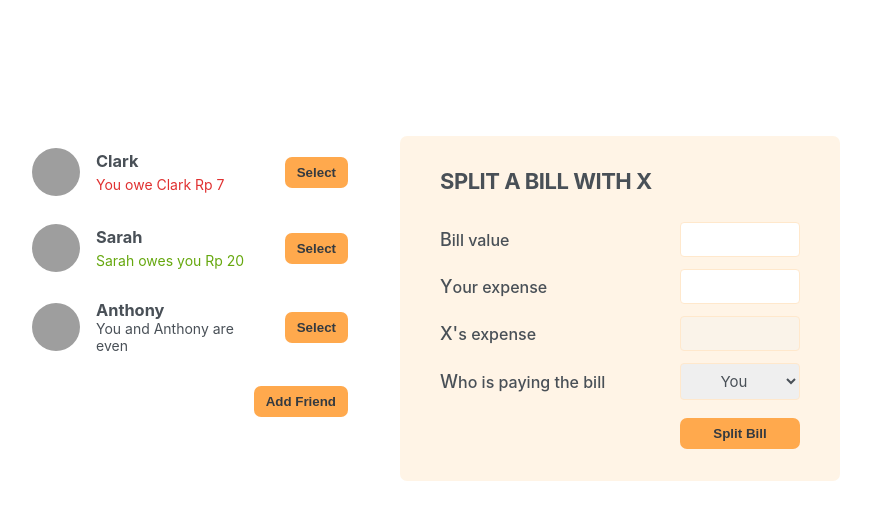
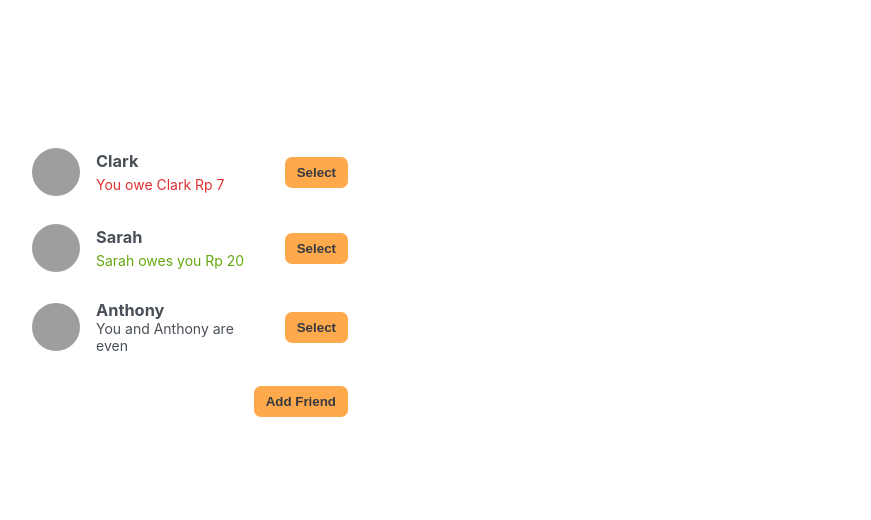
Before and after one commit to gustionusamba24/eat-n-split, a React (Create React App) app: page / in a window 1280 px wide. Shown: the top 520 px of the page, without its empty margins (210-1081 px from the left). Built offline with nearby package versions, Linux system fonts and the light colour scheme; grey boxes are pictures that could not be loaded.

Commit message:
Implement selection of a friend

```diff
--- a/src/App.jsx
+++ b/src/App.jsx
@@ -32,6 +32,7 @@
 const App = () => {
   const [friends, setFriends] = useState(initialFriends);
   const [showAddFriend, setShowAddFriend] = useState(false);
+  const [selectedFriend, setSelectedFriend] = useState(null);
 
   const handleShowAddFriend = () => {
     setShowAddFriend((show) => !show);
@@ -42,35 +43,59 @@
     setShowAddFriend(false);
   };
 
+  const handleSelection = (friend) => {
+    // setSelectedFriend(friend);
+    setSelectedFriend((cur) =>
+      cur?.id === friend.id ? null : friend
+    );
+    setShowAddFriend(false);
+  };
+
   return (
     <div className="app">
       <div className="sidebar">
-        <FriendsList friends={friends} />
+        <FriendsList
+          friends={friends}
+          selectedFriend={selectedFriend}
+          onSelection={handleSelection}
+        />
+
         {showAddFriend && (
           <FormAddFriend onAddFriend={handleAddFriend} />
         )}
+
         <Button onClick={handleShowAddFriend}>
           {showAddFriend ? "Close" : "Add Friend"}
         </Button>
       </div>
-      <FormSplitBill />
+
+      {selectedFriend && (
+        <FormSplitBill selectedFriend={selectedFriend} />
+      )}
     </div>
   );
 };
 
-const FriendsList = ({ friends }) => {
+const FriendsList = ({ friends, onSelection, selectedFriend }) => {
   return (
     <ul>
       {friends.map((friend) => (
-        <Friends friend={friend} key={friend.id} />
+        <Friends
+          friend={friend}
+          key={friend.id}
+          onSelection={onSelection}
+          selectedFriend={selectedFriend}
+        />
       ))}
     </ul>
   );
 };
 
-const Friends = ({ friend }) => {
+const Friends = ({ friend, onSelection, selectedFriend }) => {
+  const isSelected = selectedFriend?.id === friend.id;
+
   return (
-    <li>
+    <li className={isSelected ? "selected" : ""}>
       <img src={friend.image} alt={friend.name} />
       <h3>{friend.name}</h3>
       {friend.balance < 0 && (
@@ -84,7 +109,9 @@
         </p>
       )}
       {friend.balance === 0 && <p>You and {friend.name} are even</p>}
-      <Button>Select</Button>
+      <Button onClick={() => onSelection(friend)}>
+        {isSelected ? "Cancel" : "Select"}
+      </Button>
     </li>
   );
 };
@@ -133,10 +160,10 @@
   );
 };
 
-const FormSplitBill = () => {
+const FormSplitBill = ({ selectedFriend }) => {
   return (
     <form className="form-split-bill">
-      <h2>Split a bill with X</h2>
+      <h2>Split a bill with {selectedFriend.name}</h2>
 
       <label>Bill value</label>
       <input type="text" />
@@ -144,13 +171,13 @@
       <label>Your expense</label>
       <input type="text" />
 
-      <label>X's expense</label>
+      <label>{selectedFriend.name}'s expense</label>
       <input type="text" disabled />
 
       <label>Who is paying the bill</label>
       <select>
         <option value="user">You</option>
-        <option value="friend">X</option>
+        <option value="friend">{selectedFriend.name}</option>
       </select>
 
       <Button>Split Bill</Button>
```
